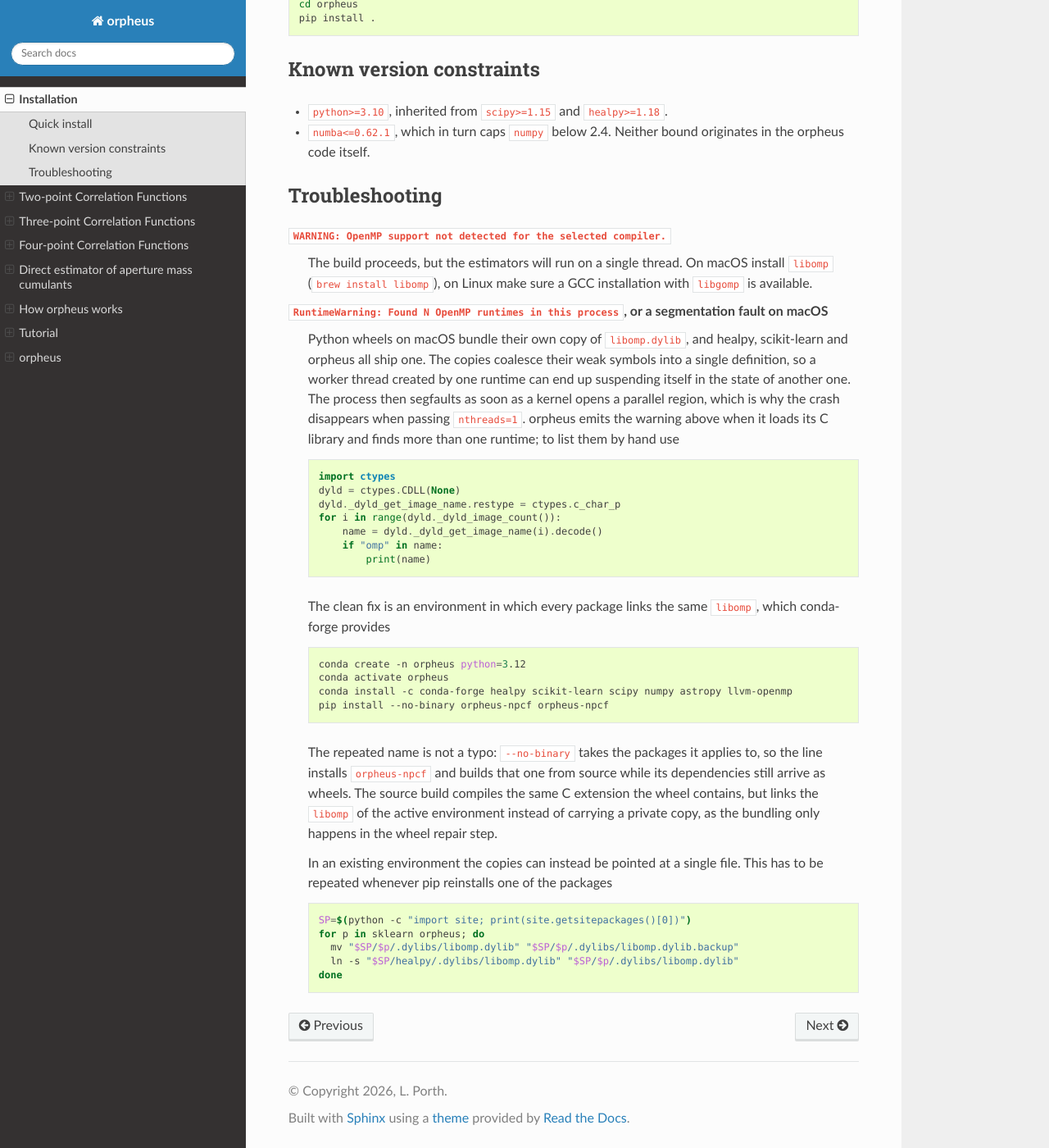
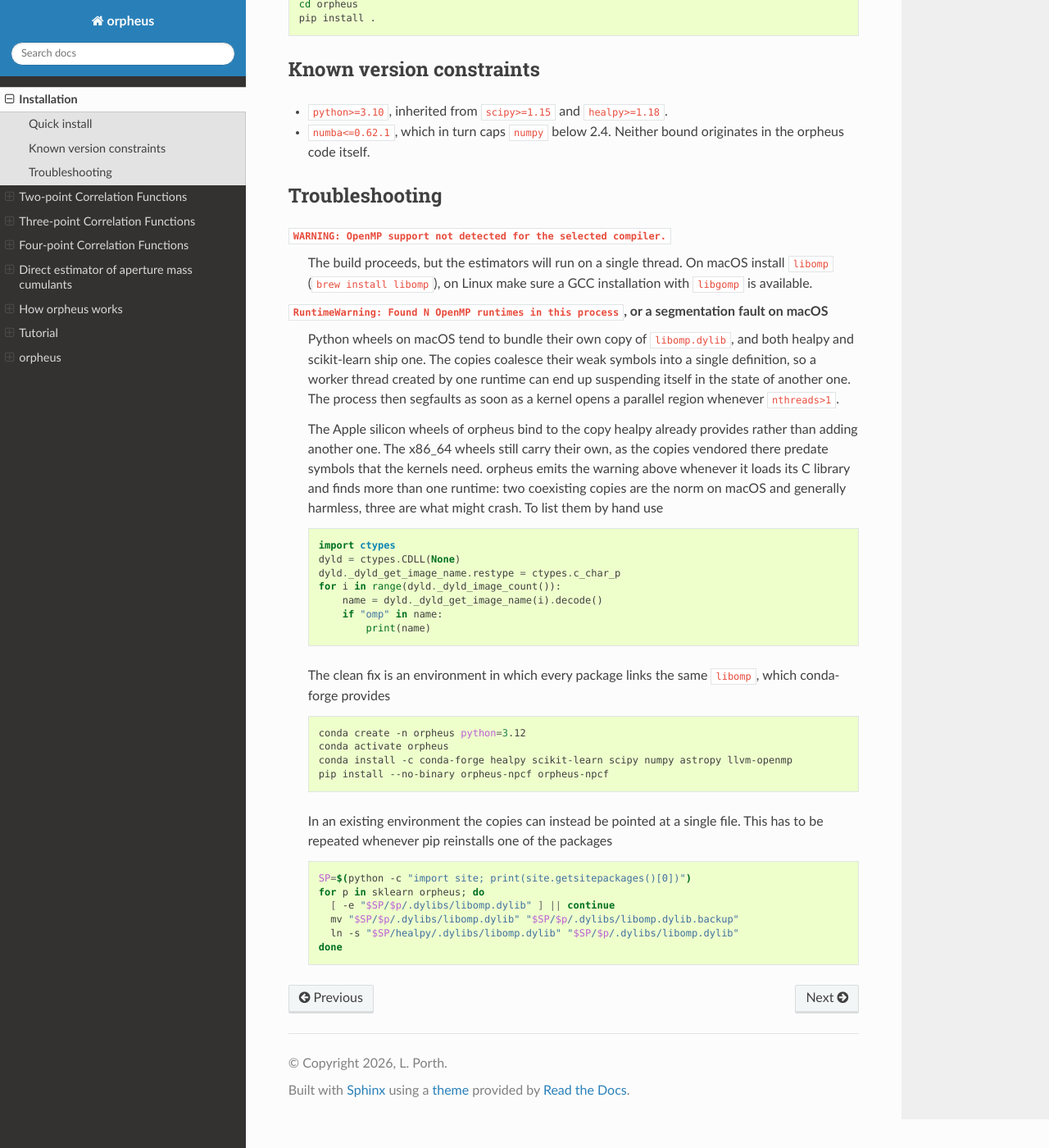
Before and after one commit to lporth93/orpheus, a Sphinx documentation site: the page built from docs/source/installation.rst, in a window 1280 px wide and 1400 px high, scrolled down 484 px. Shown: the whole window at 82% size. Built offline with Sphinx 7.4.7 and the Read the Docs theme 3.1.0, drawn with Linux system fonts in a browser that asks for light colours; pages that are not in the unit, such as notebooks, are missing from menus.

Commit message:
Update docs to reflect changes

```diff
--- a/docs/source/installation.rst
+++ b/docs/source/installation.rst
@@ -42,13 +42,18 @@ Troubleshooting
     installation with ``libgomp`` is available.
 
 ``RuntimeWarning: Found N OpenMP runtimes in this process``, or a segmentation fault on macOS
-    Python wheels on macOS bundle their own copy of ``libomp.dylib``, and healpy,
-    scikit-learn and orpheus all ship one. The copies coalesce their weak symbols
+    Python wheels on macOS tend to bundle their own copy of ``libomp.dylib``, and
+    both healpy and scikit-learn ship one. The copies coalesce their weak symbols
     into a single definition, so a worker thread created by one runtime can end up
     suspending itself in the state of another one. The process then segfaults as
-    soon as a kernel opens a parallel region, which is why the crash disappears
-    when passing ``nthreads=1``. orpheus emits the warning above when it loads its
-    C library and finds more than one runtime; to list them by hand use
+    soon as a kernel opens a parallel region whenever ``nthreads>1``.
+
+    The Apple silicon wheels of orpheus bind to the copy healpy already provides
+    rather than adding another one. The x86_64 wheels still carry their own, as the
+    copies vendored there predate symbols that the kernels need. orpheus emits the
+    warning above whenever it loads its C library and finds more than one runtime:
+    two coexisting copies are the norm on macOS and generally harmless, three are
+    what might crash. To list them by hand use
 
     .. code-block:: python
 
@@ -70,13 +75,6 @@ Troubleshooting
        conda install -c conda-forge healpy scikit-learn scipy numpy astropy llvm-openmp
        pip install --no-binary orpheus-npcf orpheus-npcf
 
-    The repeated name is not a typo: ``--no-binary`` takes the packages it applies
-    to, so the line installs ``orpheus-npcf`` and builds that one from source while
-    its dependencies still arrive as wheels. The source build compiles the same C
-    extension the wheel contains, but links the ``libomp`` of the active environment
-    instead of carrying a private copy, as the bundling only happens in the wheel
-    repair step.
-
     In an existing environment the copies can instead be pointed at a single file.
     This has to be repeated whenever pip reinstalls one of the packages
 
@@ -84,6 +82,7 @@ Troubleshooting
 
        SP=$(python -c "import site; print(site.getsitepackages()[0])")
        for p in sklearn orpheus; do
+         [ -e "$SP/$p/.dylibs/libomp.dylib" ] || continue
          mv "$SP/$p/.dylibs/libomp.dylib" "$SP/$p/.dylibs/libomp.dylib.backup"
          ln -s "$SP/healpy/.dylibs/libomp.dylib" "$SP/$p/.dylibs/libomp.dylib"
        done
```
